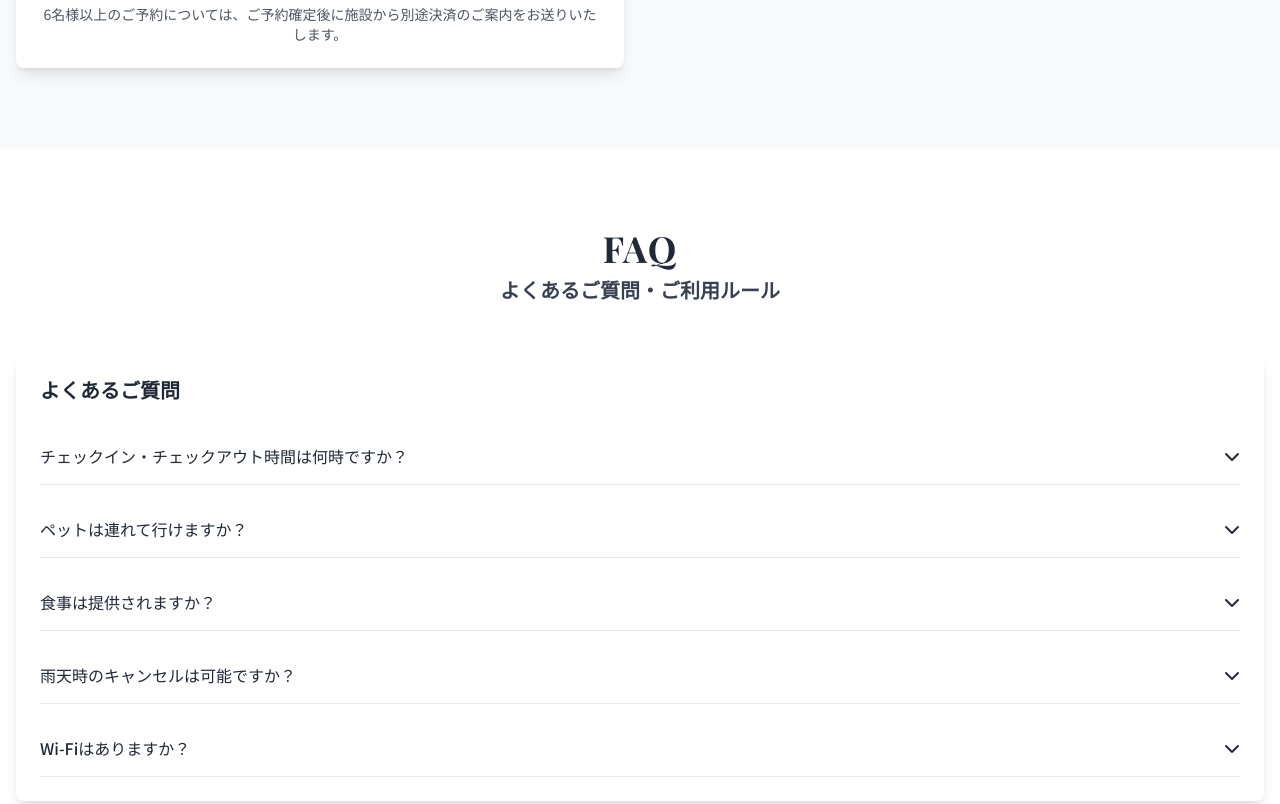
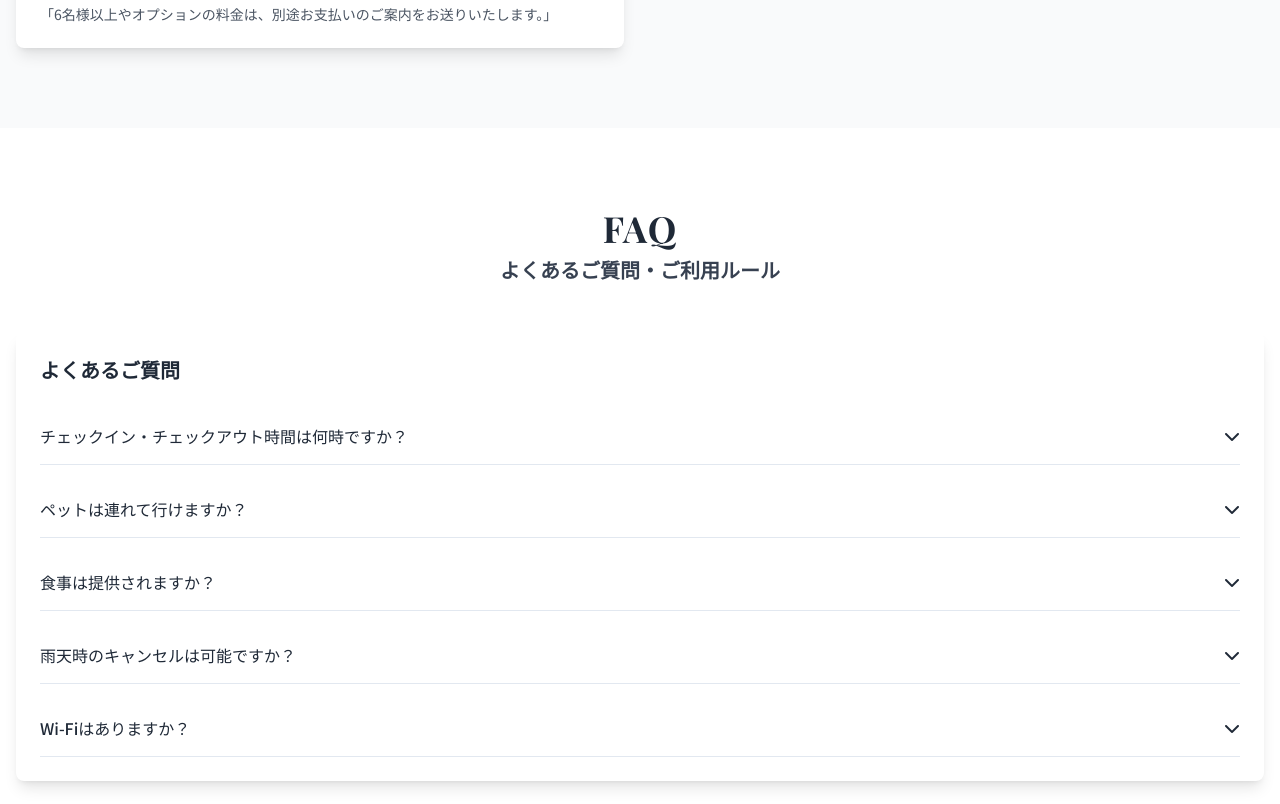
Before and after one commit to Shima-Chasan/glamping-base-yolo, an Eleventy site: page index.html in a window 1280 px wide. Shown: the part 5706-6510 px from the top of the page. Built offline with nearby package versions, Linux system fonts and the light colour scheme; Eleventy itself is replaced by a stand-in of ours; files that its build step writes are made by us from their sources; no server answers.

Commit message:
update: 事前決済案内文の文言変更と左揃えに修正

```diff
--- a/index.html
+++ b/index.html
@@ -709,7 +709,7 @@
                                     </span>
                                 </a>
                             </div>
-                            <p class="text-sm text-gray-600 text-center mt-2">6名様以上のご予約については、ご予約確定後に施設から別途決済のご案内をお送りいたします。</p>
+                            <p class="text-sm text-gray-600 text-left mt-2">「6名様以上やオプションの料金は、別途お支払いのご案内をお送りいたします。」</p>
                         </div>
                         <p id="form-status" class="mt-4 text-center hidden"></p>
                     </form>
```
Also changed, not shown: booking-section.html (+1 -1 lines).
